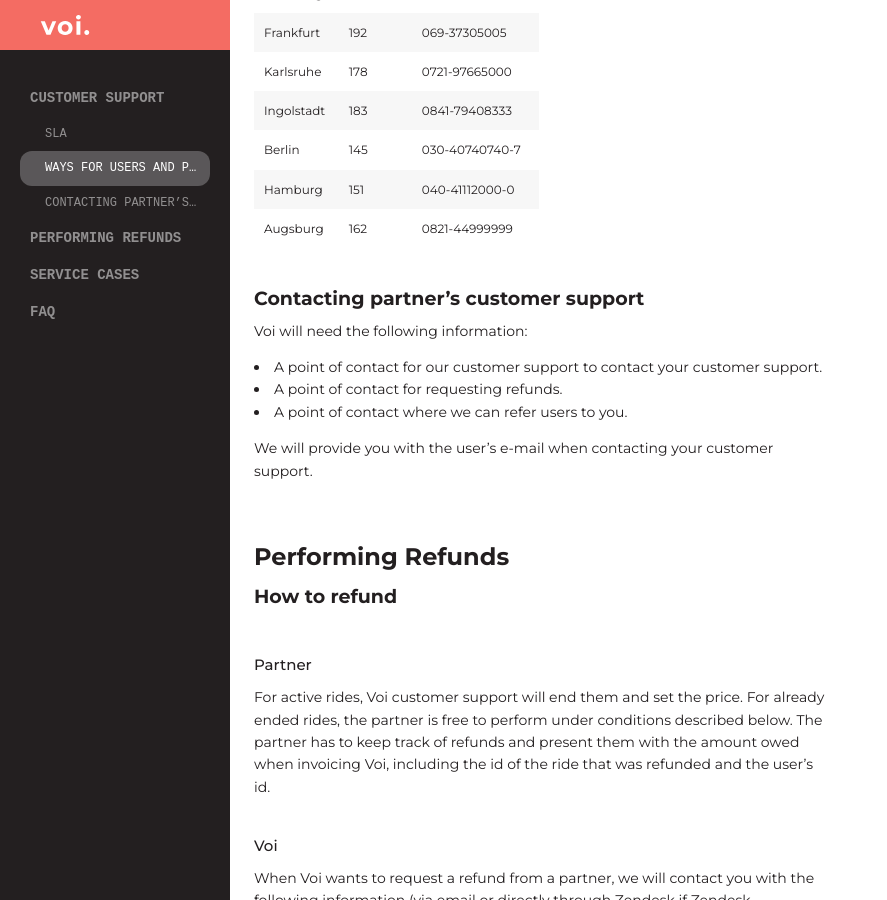
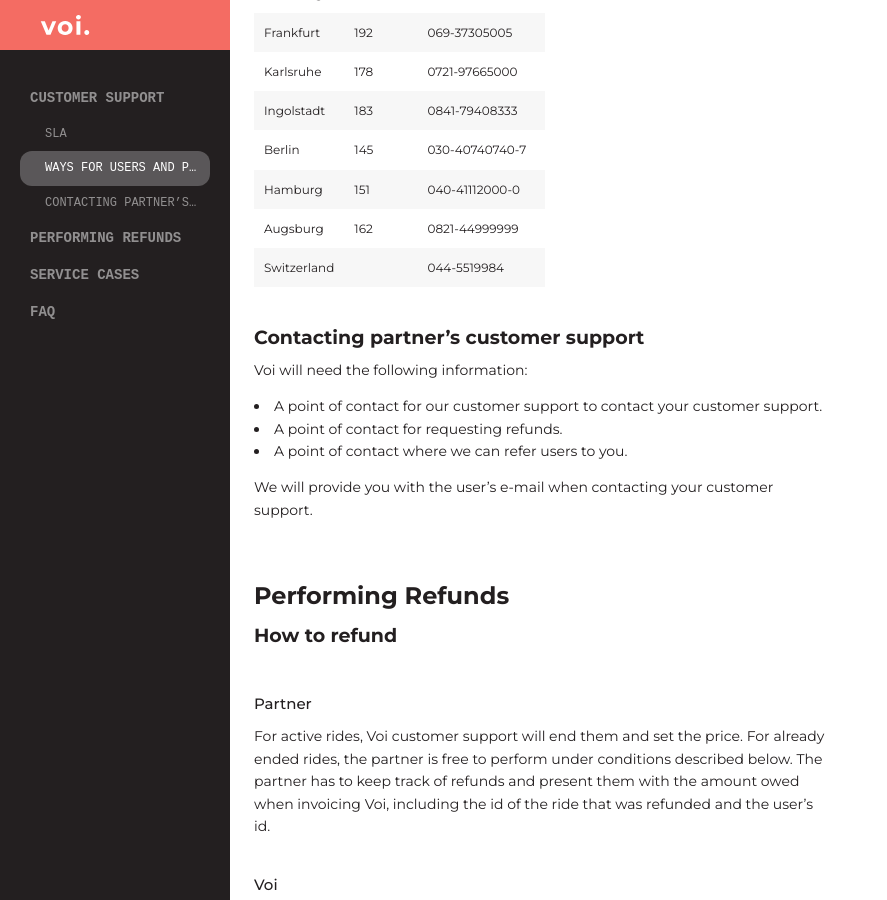
Before and after one commit to voi-api/voi-api.github.io, a Jekyll site: the page built from customer-support.md, in a window 1280 px wide and 900 px high, scrolled down 930 px. Shown: the whole window, without its empty margins (0-887 px from the left). Built offline with Jekyll 4.4.1, drawn with Linux system fonts in a browser that asks for light colours; some web fonts are replaced.

Commit message:
Swiss phone number

```diff
--- a/customer-support.md
+++ b/customer-support.md
@@ -31,6 +31,7 @@ Ingolstadt|183|0841-79408333
 Berlin|145|030-40740740-7
 Hamburg|151|040-41112000-0
 Augsburg|162|0821-44999999
+Switzerland||044-5519984
 
 ## Contacting partner's customer support
 Voi will need the following information:
```
